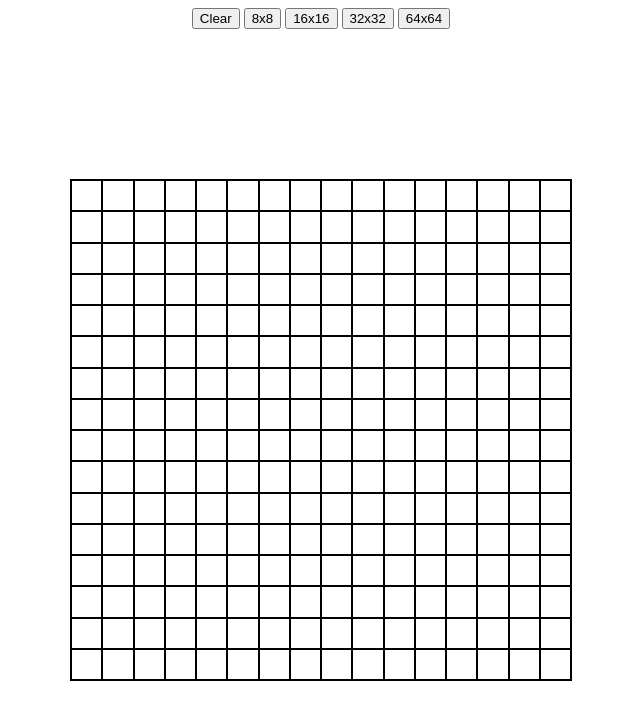
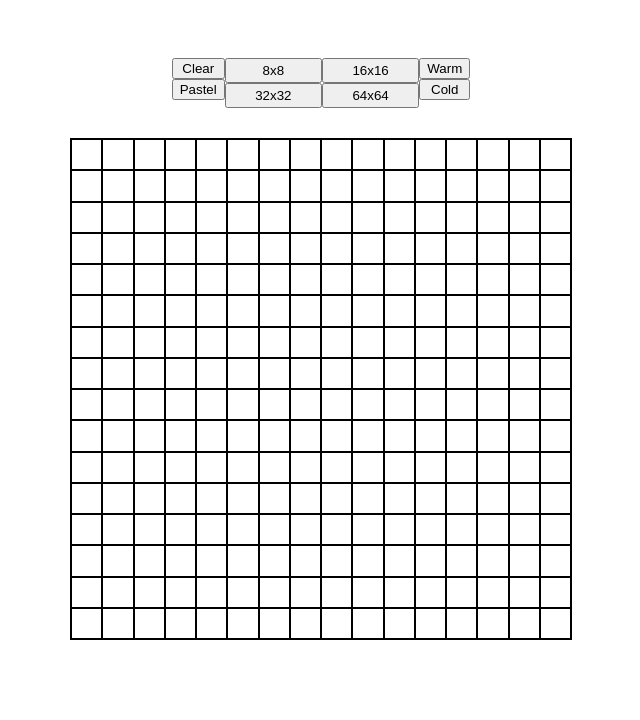
Before and after one commit to Veritaaaas/etch-a-sketch, a plain HTML site: page index.html in a window 1280 px wide. Shown: the whole page, without its empty margins (319-959 px from the left). Drawn offline with Linux system fonts and the light colour scheme.

Commit message:
user interface adjustments

```diff
--- a/index.html
+++ b/index.html
@@ -8,12 +8,22 @@
 </head>
 <body>
     <div class="controls">
-        <button class="clear">Clear</button>
-        <button class="size" value="8">8x8</button>
-        <button class="size" value="16">16x16</button>
-        <button class="size" value="32">32x32</button>
-        <button class="size" value="64">64x64</button>
+        <div class="color-picker" id="color-picker-left">
+            <button class="clear">Clear</button>
+            <button class="pastel" value="pastel">Pastel</button>
+        </div>
+        <div class="size-picker">
+            <button class="size" value="8">8x8</button>
+            <button class="size" value="16">16x16</button>
+            <button class="size" value="32">32x32</button>
+            <button class="size" value="64">64x64</button>
+        </div>
+        <div class="color-picker" id="color-picker-right">
+            <button class="warm" value="warm">Warm</button>
+            <button class="cold" value="cold">Cold</button>
+        </div>
     </div>
+
 
     <div class="sketchpad"></div>
 
--- a/script.js
+++ b/script.js
@@ -1,3 +1,6 @@
+let pastel = ["#FAEDCB", "#C9E4DE", "#C6DEF1", "#DBCDF0", "#F2C6DE", "#F7D9C4"]
+
+
 //creates the sketchpad
 function createSketchpad(row = 16, col = 16)
 {
@@ -28,7 +31,7 @@ function changeColor()
     {
         cells[i].addEventListener('mouseover', function(e)
         {
-            e.target.style.backgroundColor = 'black';
+            e.target.style.backgroundColor = pastel[Math.floor(Math.random() * pastel.length)];
         });
     }
 }
--- a/style.css
+++ b/style.css
@@ -5,8 +5,29 @@ body {
     flex-direction: column;
 }
 
+.controls {
+    display: flex;
+    flex-direction: row;
+    margin-top: 50px;
+}
+
+.color-picker {
+    display: flex;
+    flex-direction: column;
+}
+
+.size-picker {
+    display: flex;
+    flex-wrap: wrap;
+}
+
+.size {
+    width: 50%;
+    height: 25px;
+}
+
 .sketchpad {
-    margin-top: 150px;
+    margin-top: 30px;
     display: grid;
     grid-template-columns: repeat(16, 1fr);
     grid-template-rows: repeat(16, 1fr);
```
